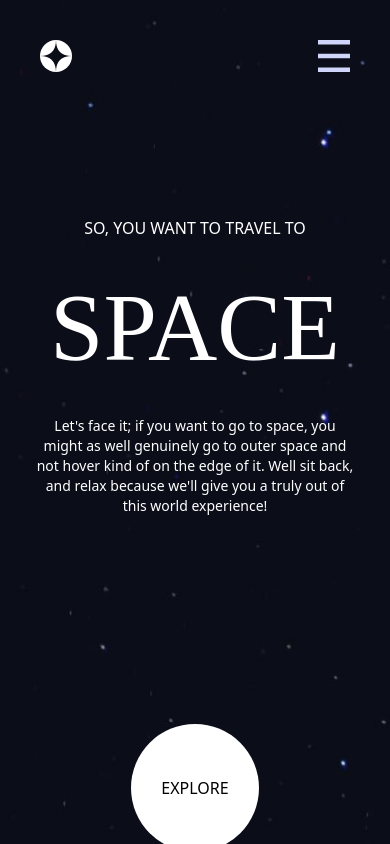
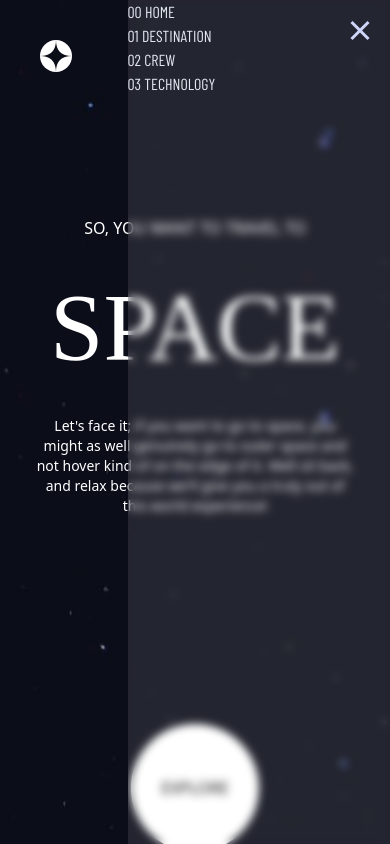
Before and after one commit to MyatIK/space-tourism-website, a React (Vite) app: page / in a window 390 px wide. Built offline with nearby package versions, Linux system fonts and the light colour scheme.

Commit message:
sidebar toggle added

```diff
--- a/src/components/Header.jsx
+++ b/src/components/Header.jsx
@@ -1,11 +1,20 @@
 import Logo from '../assets/images/shared/logo.svg';
 import Menu from '../assets/images/shared/icon-hamburger.svg';
+import Closed from '../assets/images/shared/icon-close.svg';
 import { Link } from 'react-router-dom';
-
+import { useState } from 'react';
 
 
 function Header(){
+
+    const[isOpen,setIsOpen]=useState(false);
+
+    const ToggleSide =() =>{
+        isOpen === true ? setIsOpen(false): setIsOpen(true);
+    }
+
     return(
+
 
         <div className="flex ml-10 inline justify-between pt-10 relative">
             <img src={Logo} alt='Logo' className='mr-5 w-8 h-8'/>
@@ -23,9 +32,32 @@ function Header(){
                 </ul>
 
             </div>
+            {isOpen ?
+            <button>
+                <img src={Menu} alt='hamburger menu' className='visible md:hidden w-8 h-8 absolute right-10' onClick={ToggleSide}/>
+
+            </button>:
+
+            <div className="w-3/4 h-screen backdrop-blur-sm bg-white/10 visible md:invisible absolute right-0 top-0">
+                <button className='absolute right-5 top-5'>
+                    <img src={Closed} alt="exit button" onClick={ToggleSide}/>
+
+                </button>
+
+                <ul className='mr-10 space-y-10 font-secondary h-screen text-base text-slate-200 text-left'>
+                    <Link to="/"><li className='hover:underline hover:underline-offset-8'>00 HOME</li></Link>
+                    <Link to="/destination"><li className='hover:underline hover:underline-offset-8'>01 DESTINATION</li></Link>
+                    <Link to="/crew"><li className='hover:underline hover:underline-offset-8'>02 CREW</li></Link>
+                    <Link to="/technology"><li className='hover:underline hover:underline-offset-8'>03 TECHNOLOGY</li></Link>
+
+                </ul>
+
+            </div>
+
+        }
 
 
-            <img src={Menu} alt='hamburger menu' className='visible md:hidden w-8 h-8 absolute right-10'/>
+
 
 
 
```
